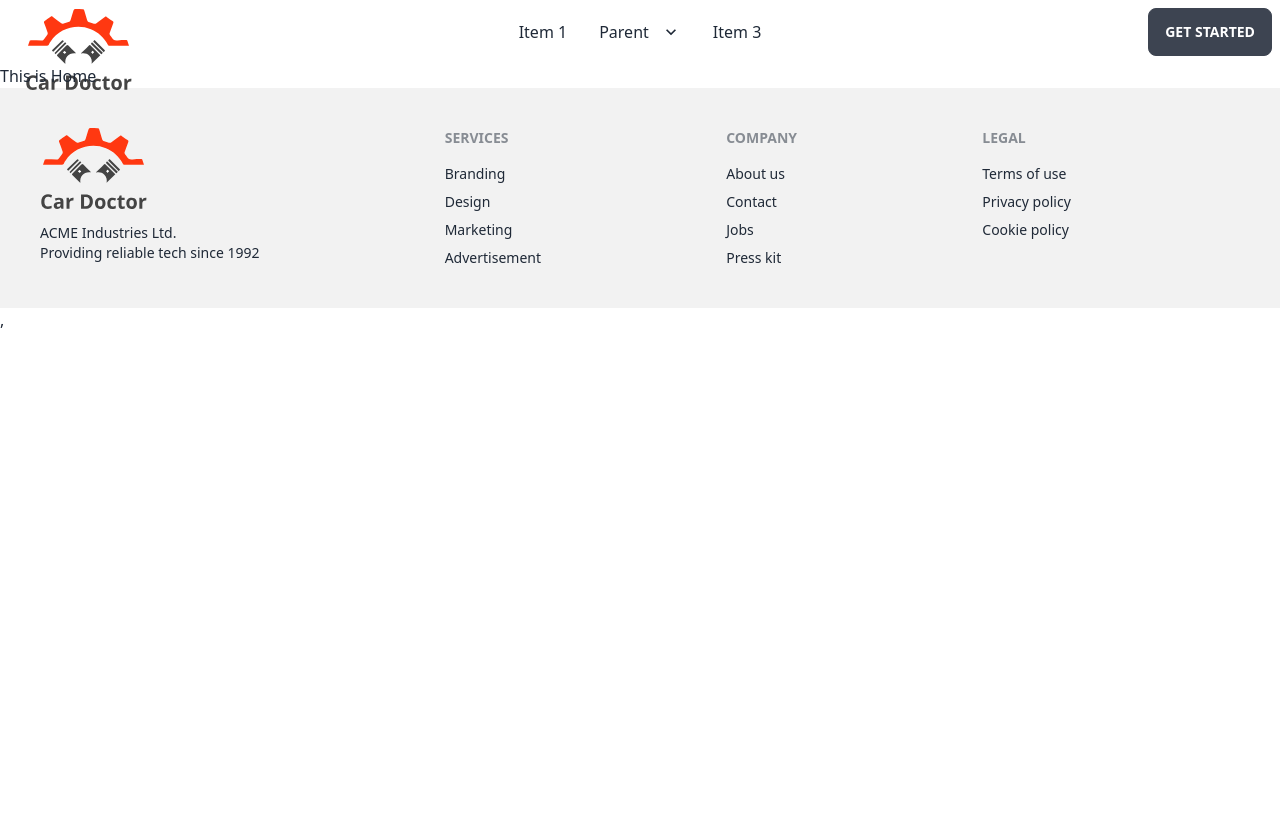
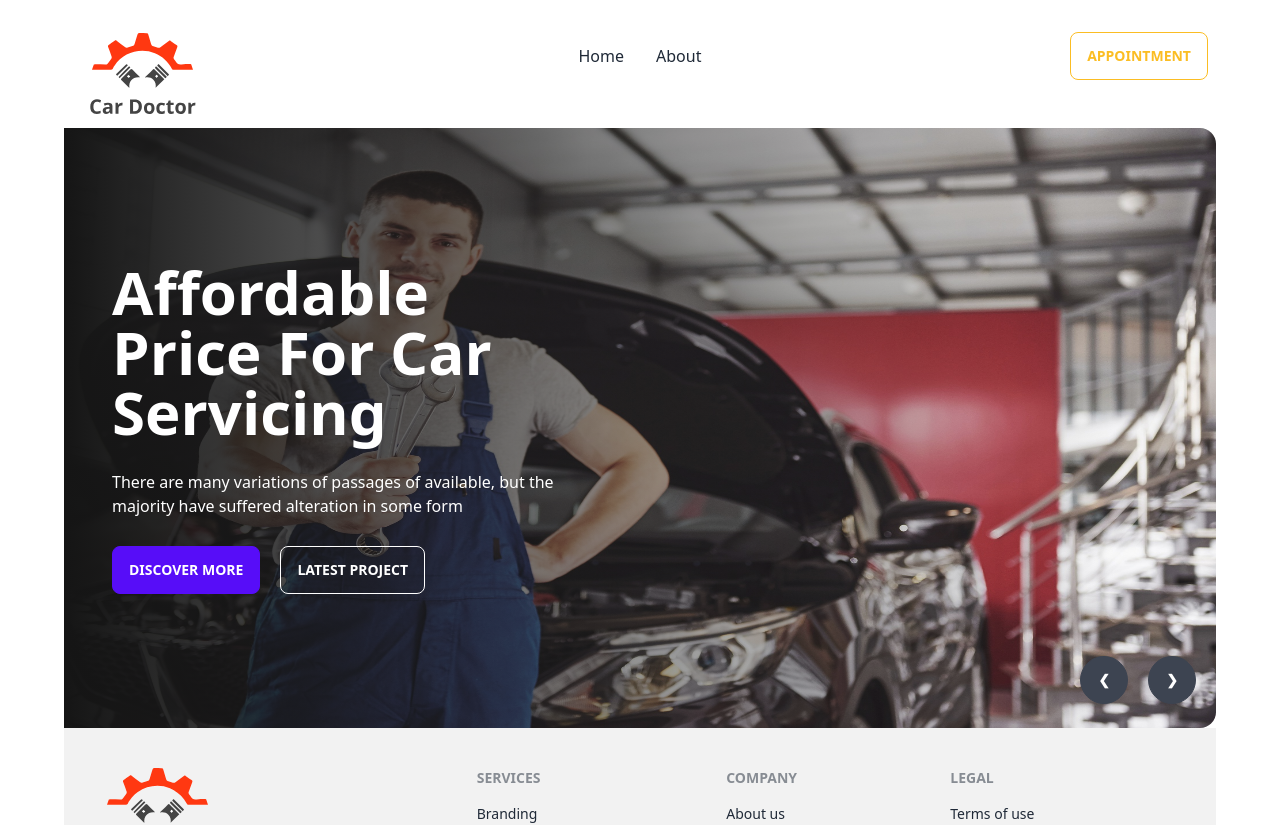
Before and after one commit to SadmanJawad/car-doctor-client, a React (Vite) app: page / in a window 1280 px wide. Shown: the top 825 px of the page. Before the commit the page ends 800 px from the top, so only its background shows below. Built offline with nearby package versions, Linux system fonts and the light colour scheme.

Commit message:
Style Banner Component with gradient overlay

```diff
--- a/src/main.jsx
+++ b/src/main.jsx
@@ -11,7 +11,7 @@
 
 
 ReactDOM.createRoot(document.getElementById('root')).render(
- <div className='max-w-7xl mx-auto'>
+ <div className='max-w-6xl mx-auto'>
    <React.StrictMode>
   <RouterProvider router={router} />
   </React.StrictMode>,
--- /dev/null
+++ b/src/pages/Home/Banner/Banner.jsx
@@ -0,0 +1,79 @@
+import img1 from "../../../assets/images/banner/1.jpg";
+import img2 from "../../../assets/images/banner/2.jpg";
+import img3 from "../../../assets/images/banner/3.jpg";
+import img4 from "../../../assets/images/banner/4.jpg";
+
+
+const Banner = () => {
+
+
+  return (
+    <div className="carousel w-full h-[600px]">
+      <div id="slide1" className="carousel-item relative w-full">
+        <img src={img1} className="w-full rounded-2xl" />
+
+    <div className="absolute flex items-center h-full left-0 top-0 bg-gradient-to-r from-[#151515] to-[rgba(21, 21, 21, 0)] " >
+    <div className="space-y-7 pl-12 w-1/2">
+        <h2 className="text-6xl text-white font-bold ">Affordable Price For Car Servicing</h2>
+        <p className="text-white">There are many variations of passages of  available, but the majority have suffered alteration in some form</p>
+        <div>
+        <button className="btn btn-primary mr-5">Discover More</button>
+        <button className="btn btn-outline text-white">Latest Project</button>
+        </div>
+    </div>
+    </div>
+
+    <div className="absolute flex justify-end transform -translate-y-1/2 left-5 right-5 bottom-0">
+        <a href="#slide4" className="btn btn-circle  mr-5">
+          ❮
+        </a>
+        <a href="#slide2" className="btn btn-circle">
+          ❯
+        </a>
+      </div>
+
+      </div>
+      <div id="slide2" className="carousel-item relative w-full">
+        <img src={img2} className="w-full" />
+
+      <div className="absolute flex justify-end transform -translate-y-1/2 left-5 right-5 bottom-0">
+        <a href="#slide1" className="btn btn-circle  mr-5">
+          ❮
+        </a>
+        <a href="#slide3" className="btn btn-circle">
+          ❯
+        </a>
+      </div>
+
+      </div>
+      <div id="slide3" className="carousel-item relative w-full">
+        <img src={img3} className="w-full" />
+
+        <div className="absolute flex justify-end transform -translate-y-1/2 left-5 right-5 bottom-0">
+        <a href="#slide2" className="btn btn-circle  mr-5">
+          ❮
+        </a>
+        <a href="#slide4" className="btn btn-circle">
+          ❯
+        </a>
+      </div>
+
+      </div>
+      <div id="slide4" className="carousel-item relative w-full">
+        <img src={img4} className="w-full" />
+
+        <div className="absolute flex justify-end transform -translate-y-1/2 left-5 right-5 bottom-0">
+        <a href="#slide3" className="btn btn-circle  mr-5">
+          ❮
+        </a>
+        <a href="#slide1" className="btn btn-circle">
+          ❯
+        </a>
+      </div>
+
+      </div>
+    </div>
+  );
+};
+
+export default Banner;
--- a/src/pages/Home/Home/Home.jsx
+++ b/src/pages/Home/Home/Home.jsx
@@ -1,7 +1,9 @@
+import Banner from "../Banner/Banner";
+
 const Home = () => {
     return (
         <div>
-            <h2>This is Home</h2>
+            <Banner></Banner>
         </div>
     );
 };
--- a/src/pages/Shared/Footer/Navbar/Navbar.jsx
+++ b/src/pages/Shared/Footer/Navbar/Navbar.jsx
@@ -2,9 +2,20 @@
 import logo from "../../../../assets/logo.svg";
 
 const Navbar = () => {
+  const navItems = (
+    <>
+      <li>
+       <Link to='/'>Home</Link>
+      </li>
+
+      <li>
+        <Link to='about'>About</Link>
+      </li>
+    </>
+  );
+
   return (
-    <div>
-      <div className="navbar bg-base-100">
+      <div className="navbar bg-base-100 h-28 mb-4">
         <div className="navbar-start">
           <div className="dropdown">
             <label tabIndex={0} className="btn btn-ghost lg:hidden">
@@ -27,34 +38,7 @@
               tabIndex={0}
               className="menu menu-compact dropdown-content mt-3 p-2 shadow bg-base-100 rounded-box w-52"
             >
-              <li>
-                <a>Item 1</a>
-              </li>
-              <li tabIndex={0}>
-                <a className="justify-between">
-                  Parent
-                  <svg
-                    className="fill-current"
-                    xmlns="http://www.w3.org/2000/svg"
-                    width="24"
-                    height="24"
-                    viewBox="0 0 24 24"
-                  >
-                    <path d="M8.59,16.58L13.17,12L8.59,7.41L10,6L16,12L10,18L8.59,16.58Z" />
-                  </svg>
-                </a>
-                <ul className="p-2">
-                  <li>
-                    <a>Submenu 1</a>
-                  </li>
-                  <li>
-                    <a>Submenu 2</a>
-                  </li>
-                </ul>
-              </li>
-              <li>
-                <a>Item 3</a>
-              </li>
+           {navItems}
             </ul>
           </div>
           <Link to="/" className="btn btn-ghost normal-case text-xl">
@@ -63,41 +47,13 @@
         </div>
         <div className="navbar-center hidden lg:flex">
           <ul className="menu menu-horizontal px-1">
-            <li>
-              <a>Item 1</a>
-            </li>
-            <li tabIndex={0}>
-              <a>
-                Parent
-                <svg
-                  className="fill-current"
-                  xmlns="http://www.w3.org/2000/svg"
-                  width="20"
-                  height="20"
-                  viewBox="0 0 24 24"
-                >
-                  <path d="M7.41,8.58L12,13.17L16.59,8.58L18,10L12,16L6,10L7.41,8.58Z" />
-                </svg>
-              </a>
-              <ul className="p-2">
-                <li>
-                  <a>Submenu 1</a>
-                </li>
-                <li>
-                  <a>Submenu 2</a>
-                </li>
-              </ul>
-            </li>
-            <li>
-              <a>Item 3</a>
-            </li>
+           {navItems}
           </ul>
         </div>
         <div className="navbar-end">
-          <a className="btn">Get started</a>
+          <a className="btn btn-outline btn-warning">Appointment</a>
         </div>
       </div>
-    </div>
   );
 };
 
```
